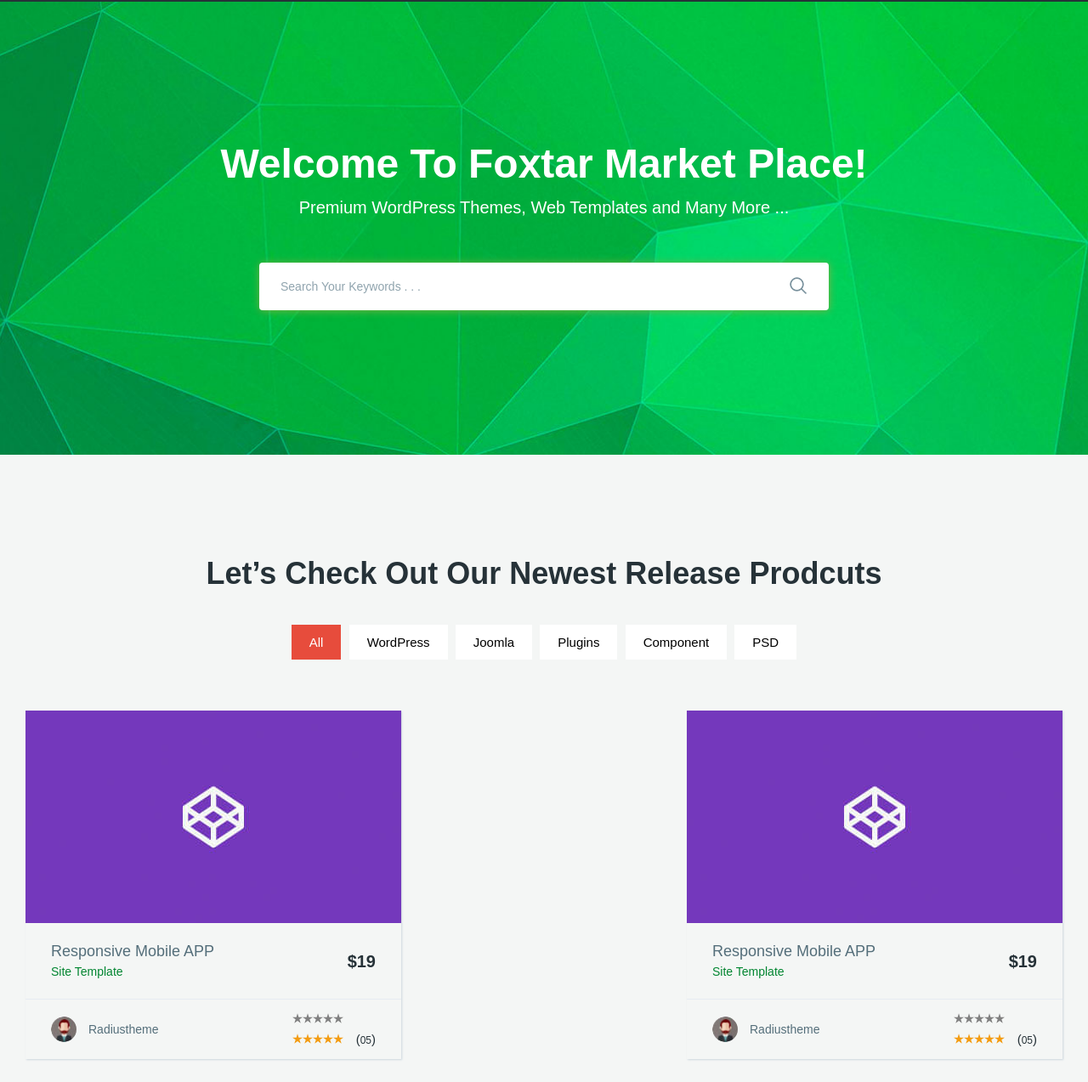
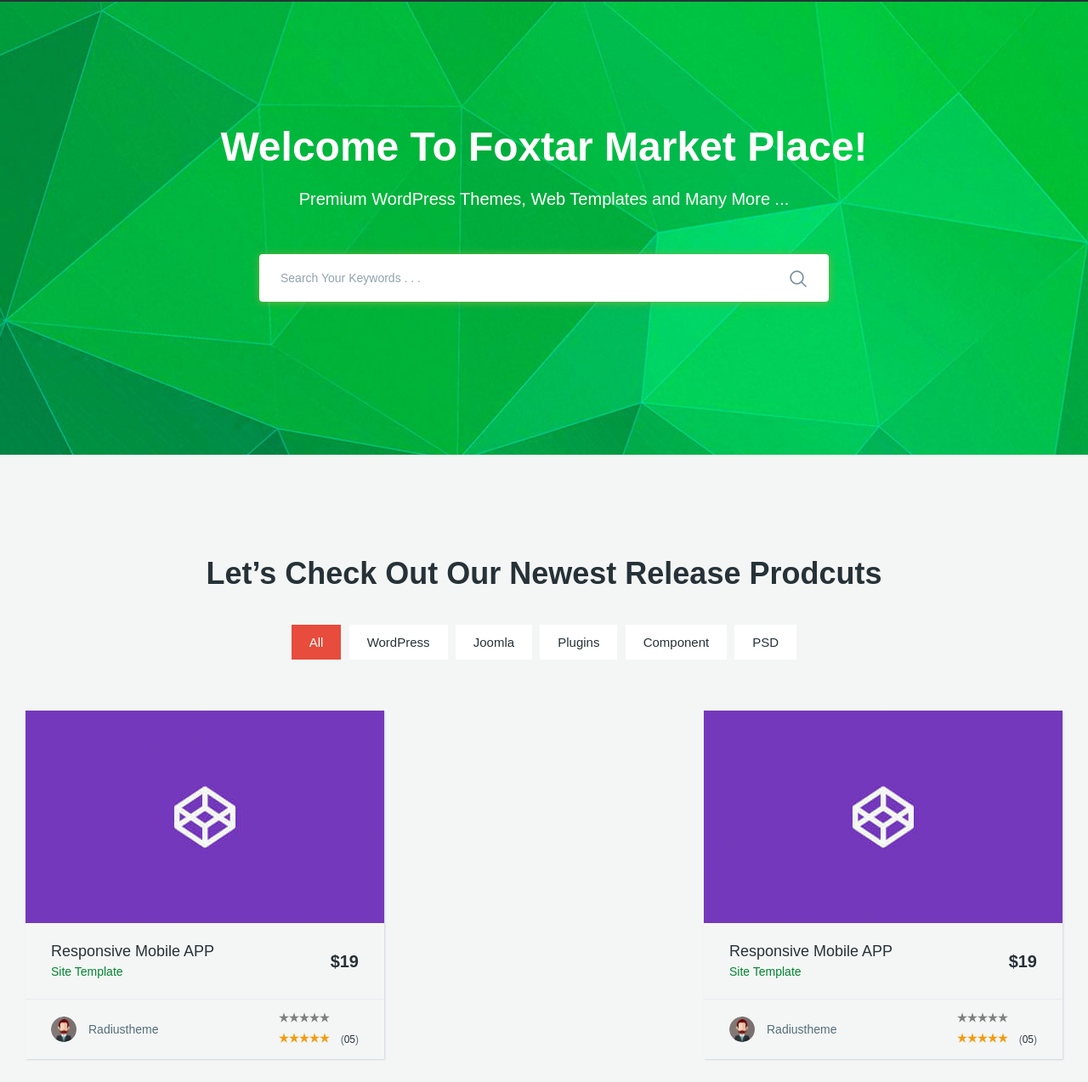
Before and after one commit to Roman-78GRA/Moderno_market, a website: page app/index.html in a window 1280 px wide. Shown: the part 148-1421 px from the top of the page at 85% size. Drawn offline with nearby package versions, Linux system fonts and the light colour scheme; files that its build step writes are made by us from their sources.

Commit message:
1,2,3 section

```diff
--- a/app/js/main.js
+++ b/app/js/main.js
@@ -1,4 +1,4 @@
-$(function(){
+$(function() {
 
   $(".rate-star").rateYo({
     rating: 5,
@@ -11,7 +11,6 @@
     arrows: false,
     slidesToShow: 4,
     slidesToScroll: 4
-
   });
 
   var mixer = mixitup('.products__inner-box');
--- a/app/scss/_global.scss
+++ b/app/scss/_global.scss
@@ -34,8 +34,6 @@
   padding: 0 15px;
 }
 
-// .container-fluid { применяется для контейнера который расширяется на всю ширину
-//
 .container-fluid {
   max-width: 100%;
   margin: 0 auto;
@@ -59,5 +57,5 @@
 
 .rate-star {
   display: inline-block;
-  margin-right: 15px;
+  margin-right: 13px;
 }
--- a/app/scss/style.scss
+++ b/app/scss/style.scss
@@ -60,7 +60,7 @@
   }
 }
 
-// end header
+// ehd header
 // start search
 
 .search {
@@ -71,11 +71,11 @@
 }
 
 .search__inner {
-  padding: 155px 0 100px;
+  padding: 135px 0 100px;
   color: #fff;
   text-align: center;
   &-title {
-    margin-bottom: 10x;
+  margin-bottom: 10px;
   font-size: 48px;
   font-weight: 700;
   line-height: 72px;
@@ -103,9 +103,6 @@
       padding-left: 25px;
       padding-right: 60px;
       // outline: none;
-      // &:focus {
-      //   border: 1px solid $red;
-      // }
       &::placeholder {
         color: #90a4ae;
         font-weight: 500;
@@ -116,13 +113,13 @@
       border: none;
       background-color: transparent;
       right: 20px;
-      top: 16px;
+      top: 18px;
     }
   }
 }
 
 // end search
-// start products
+// start section 8 elements
 
 .products {
   padding: 110px 0;
@@ -136,7 +133,7 @@
      padding: 12px 21px;
      border: none;
      background-color: #fff;
-    color: Sbg;
+     color: $bg;
      cursor: pointer;
      & + button {
        margin-left: 5px;
@@ -144,7 +141,7 @@
      &.mixitup-control-active {
        background-color: $red;
        color: #fff;
-      // outline: none;
+      //  outline: none;
      }
    }
 }
@@ -156,10 +153,9 @@
 }
 
 .product__item {
-  max-width: 442px;
+  max-width: 422px;
   width: 100%;
-  color: $bg;
-  box-shadow: 0.5px 0.866px 2px 0px rgb( 205, 214, 222 );
+  box-shadow: 0.5px 0.866px 2px 0 rgb( 205, 214, 222 );
   margin-bottom: 30px;
   &-img {
     min-height: 250px;
@@ -168,7 +164,6 @@
     background-position: center;
     background-size: cover;
   }
-
   &-content {
     display: flex;
     justify-content: space-between;
@@ -176,13 +171,15 @@
     align-items: center;
     min-height: 90px;
     font-weight: 500;
+    color: $bg;
     border-bottom: 1px solid #e7ecf2;
   }
-
   &-name {
     max-width: 310px;
   }
   &-title {
+    color: $bg;
+    font-weight: 500;
     font-size: 18px;
     display: block;
   }
@@ -210,6 +207,7 @@
       width: 30px;
       height: 30px;
       border-radius: 50%;
+      background-position: center;
       display: inline-block;
       background-repeat: no-repeat;
       background-size: cover;
@@ -221,8 +219,8 @@
     }
   }
   &-star {
+    font-size: 12px;
     span {
-      font-size: 12px;
       color: $bg;
     }
   }
@@ -241,13 +239,13 @@
     &.mixitup-control-active {
       background-color: $red;
       color: #fff;
-      // outline: none;
+     //  outline: none;
     }
   }
 }
 
-// end products
-// start .product-slider
+// end section 8 elements
+// start slider
 
 .product-slider {
   padding: 110px 0 120px;
@@ -277,4 +275,4 @@
   }
 }
 
-// end product-slider
+// end slider
--- a/gulpfile.js
+++ b/gulpfile.js
@@ -21,7 +21,7 @@
       'node_modules/normalize.css/normalize.css',
       'node_modules/slick-carousel/slick/slick.css',
       'node_modules/magnific-popup/dist/magnific-popup.css',
-      'node_modules/rateyo/src/jquery.rateyo.css'
+      'node_modules/rateyo/src/jquery.rateyo.css',
     ])
            .pipe(concat('libs.min.css'))
            .pipe(cssmin())
@@ -33,7 +33,7 @@
     'node_modules/slick-carousel/slick/slick.js',
     'node_modules/magnific-popup/dist/jquery.magnific-popup.js',
     'node_modules/mixitup/dist/mixitup.js',
-    'node_modules/rateyo/src/jquery.rateyo.js'
+    'node_modules/rateyo/src/jquery.rateyo.js',
   ])
          .pipe(concat('libs.min.js'))
          .pipe(uglify())
```
Also changed, not shown: app/index.html (+5 -2 lines). Lines whose indentation alone changed are shown as unchanged.
